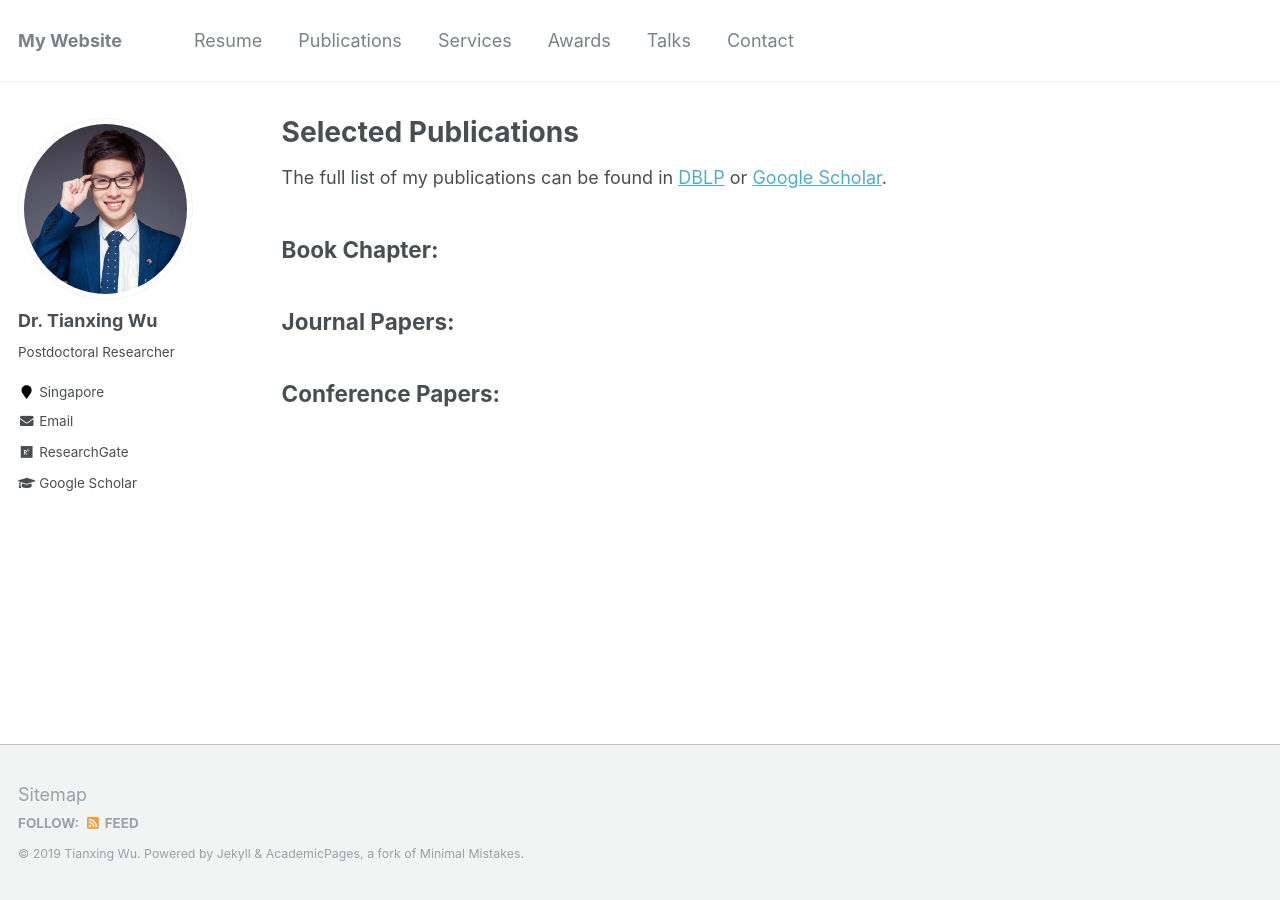
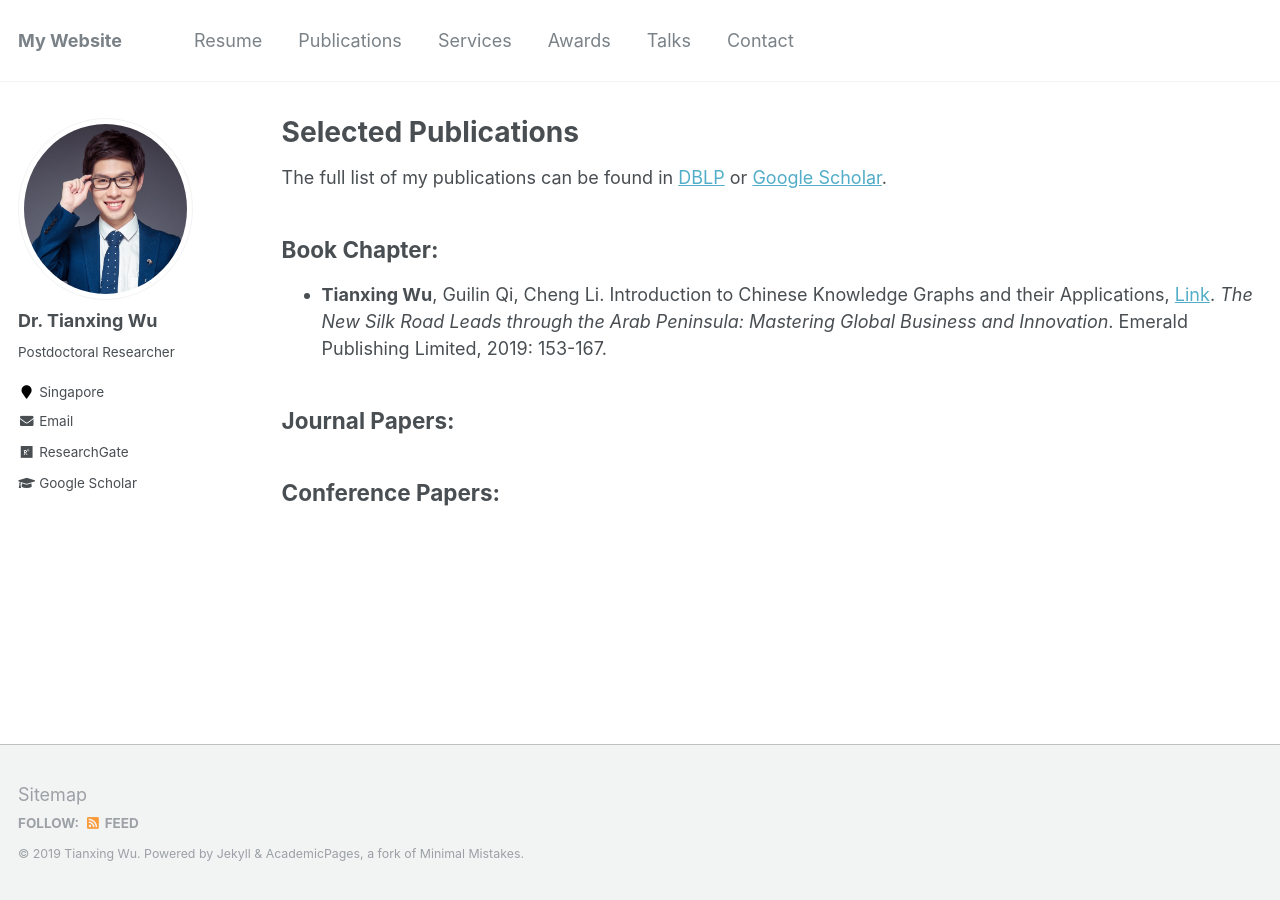
Before and after one commit to tianxing-wu/tianxing-wu.github.io, a Jekyll site: the page built from _pages/selected_publications.md, in a window 1280 px wide. Built offline with Jekyll 4.4.1, drawn with Linux system fonts in a browser that asks for light colours.

Commit message:
site update

```diff
--- a/_pages/selected_publications.md
+++ b/_pages/selected_publications.md
@@ -6,6 +6,7 @@ author_profile: true
 ---
 The full list of my publications can be found in [DBLP](https://dblp.uni-trier.de/pers/hd/w/Wu:Tianxing) or [Google Scholar](https://scholar.google.com/citations?user=VE7OlAkAAAAJ).
 ## Book Chapter:
+* **Tianxing Wu**, Guilin Qi, Cheng Li. Introduction to Chinese Knowledge Graphs and their Applications, [Link](https://www.emerald.com/insight/content/doi/10.1108/978-1-78756-679-820191010/full/html). <i>The New Silk Road Leads through the Arab Peninsula: Mastering Global Business and Innovation</i>. Emerald Publishing Limited, 2019: 153-167.
 
 ## Journal Papers:
 
```
Also changed, not shown: 4 other files.
